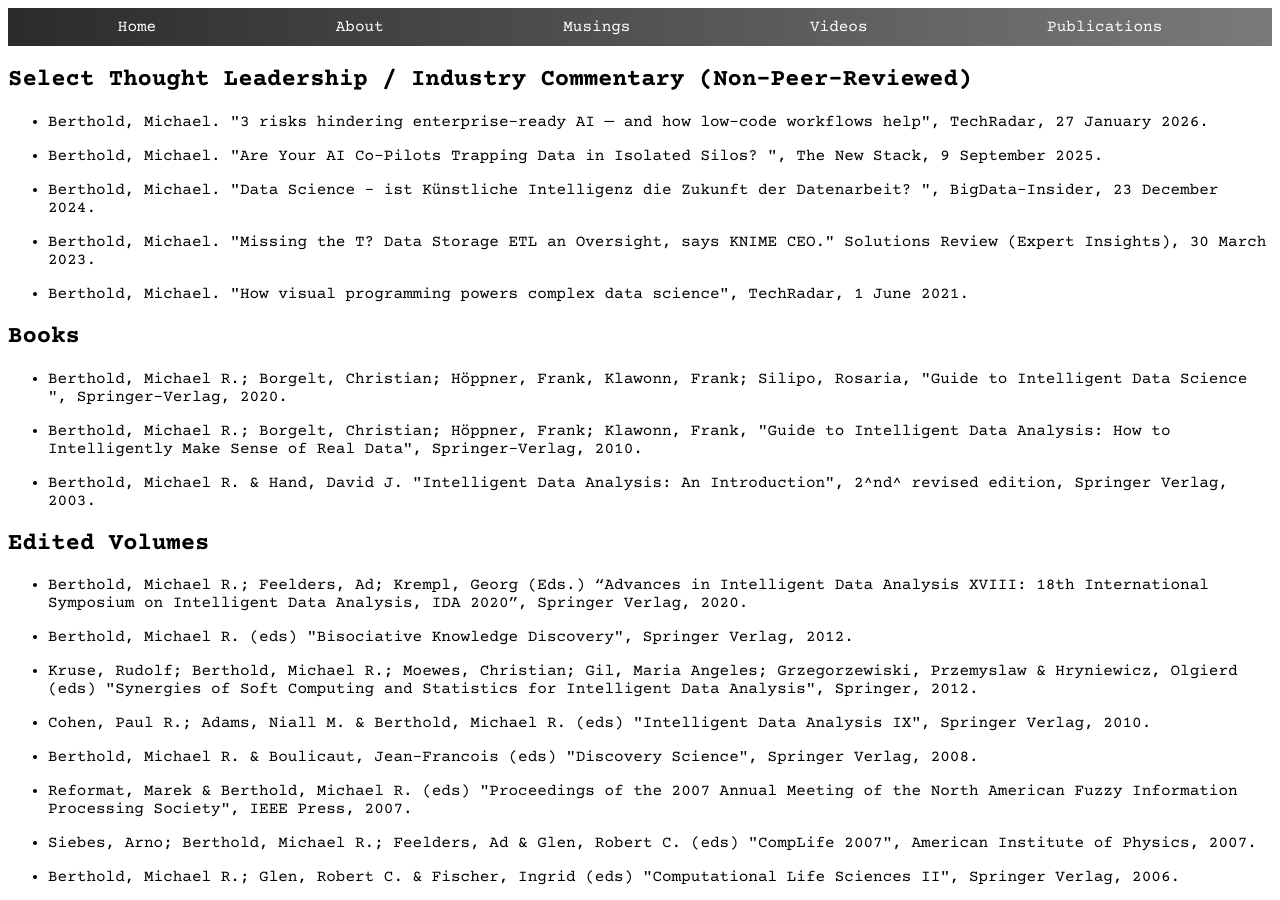
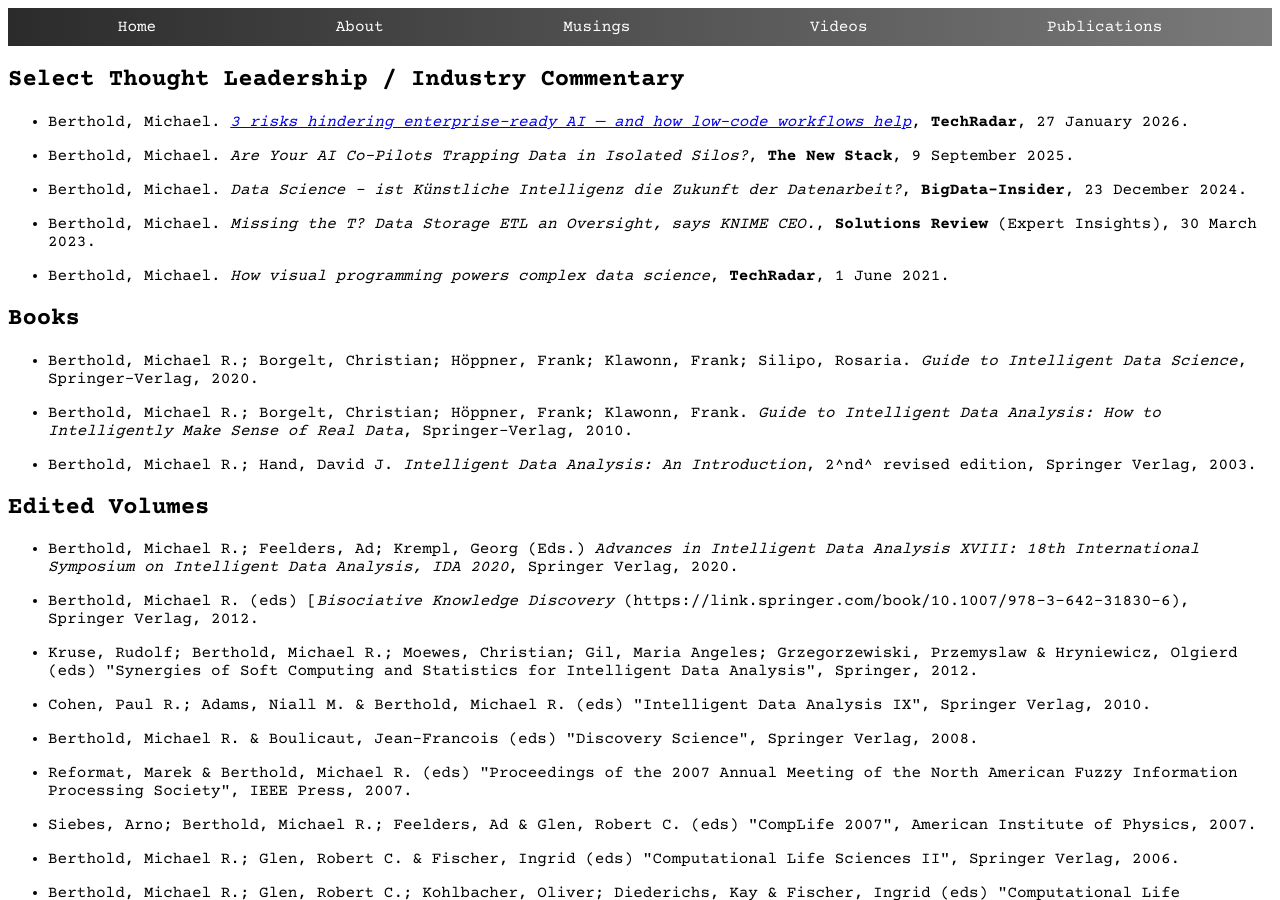
Before and after one commit to michael-berthold/michael-berthold.github.io, a Jekyll site: the page built from publications.md, in a window 1280 px wide and 900 px high. Built offline with Jekyll 4.4.1, drawn with Linux system fonts in a browser that asks for light colours.

Commit message:
Refactor first 20 publication entries with markdown formatting
Updated publication entries to use markdown formatting for titles and added links where applicable.

```diff
--- a/publications.md
+++ b/publications.md
@@ -4,44 +4,31 @@ title: Publications
 permalink: /publications/
 ---
 
-## Select Thought Leadership / Industry Commentary (Non--Peer-Reviewed)
+## Select Thought Leadership / Industry Commentary
 
--   Berthold, Michael. \"3 risks hindering enterprise-ready AI --- and
-    how low-code workflows help\", TechRadar, 27 January 2026.
+-   Berthold, Michael. [_3 risks hindering enterprise-ready AI --- and how low-code workflows help_](https://www.techradar.com/pro/3-risks-hindering-enterprise-ready-ai-and-how-low-code-workflows-help), **TechRadar**, 27 January 2026.
 
--   Berthold, Michael. \"Are Your AI Co-Pilots Trapping Data in Isolated
-    Silos? \", The New Stack, 9 September 2025.
+-   Berthold, Michael. _Are Your AI Co-Pilots Trapping Data in Isolated Silos?_, **The New Stack**, 9 September 2025.
 
--   Berthold, Michael. \"Data Science -- ist Künstliche Intelligenz die
-    Zukunft der Datenarbeit? \", BigData-Insider, 23 December 2024.
+-   Berthold, Michael. _Data Science -- ist Künstliche Intelligenz die Zukunft der Datenarbeit?_, **BigData-Insider**, 23 December 2024.
 
--   Berthold, Michael. \"Missing the T? Data Storage ETL an Oversight,
-    says KNIME CEO.\" Solutions Review (Expert Insights), 30 March 2023.
+-   Berthold, Michael. _Missing the T? Data Storage ETL an Oversight, says KNIME CEO._, **Solutions Review** (Expert Insights), 30 March 2023.
 
--   Berthold, Michael. \"How visual programming powers complex data
-    science\", TechRadar, 1 June 2021.
+-   Berthold, Michael. _How visual programming powers complex data science_, **TechRadar**, 1 June 2021.
 
 ## Books
 
--   Berthold, Michael R.; Borgelt, Christian; Höppner, Frank, Klawonn,
-    Frank; Silipo, Rosaria, \"Guide to Intelligent Data Science \",
-    Springer-Verlag, 2020.
+-   Berthold, Michael R.; Borgelt, Christian; Höppner, Frank; Klawonn, Frank; Silipo, Rosaria. _Guide to Intelligent Data Science_, Springer-Verlag, 2020.
 
--   Berthold, Michael R.; Borgelt, Christian; Höppner, Frank; Klawonn,
-    Frank, \"Guide to Intelligent Data Analysis: How to Intelligently
-    Make Sense of Real Data\", Springer-Verlag, 2010.
+-   Berthold, Michael R.; Borgelt, Christian; Höppner, Frank; Klawonn, Frank. _Guide to Intelligent Data Analysis: How to Intelligently Make Sense of Real Data_, Springer-Verlag, 2010.
 
--   Berthold, Michael R. & Hand, David J. \"Intelligent Data Analysis:
-    An Introduction\", 2^nd^ revised edition, Springer Verlag, 2003.
+-   Berthold, Michael R.; Hand, David J. _Intelligent Data Analysis: An Introduction_, 2^nd^ revised edition, Springer Verlag, 2003.
 
 ## Edited Volumes
 
--   Berthold, Michael R.; Feelders, Ad; Krempl, Georg (Eds.) "Advances
-    in Intelligent Data Analysis XVIII: 18th International Symposium on
-    Intelligent Data Analysis, IDA 2020", Springer Verlag, 2020.
+-   Berthold, Michael R.; Feelders, Ad; Krempl, Georg (Eds.) _Advances in Intelligent Data Analysis XVIII: 18th International Symposium on Intelligent Data Analysis, IDA 2020_, Springer Verlag, 2020.
 
--   Berthold, Michael R. (eds) \"Bisociative Knowledge Discovery\",
-    Springer Verlag, 2012.
+-   Berthold, Michael R. (eds) [_Bisociative Knowledge Discovery_ (https://link.springer.com/book/10.1007/978-3-642-31830-6), Springer Verlag, 2012.
 
 -   Kruse, Rudolf; Berthold, Michael R.; Moewes, Christian; Gil, Maria
     Angeles; Grzegorzewiski, Przemyslaw & Hryniewicz, Olgierd (eds)
```
